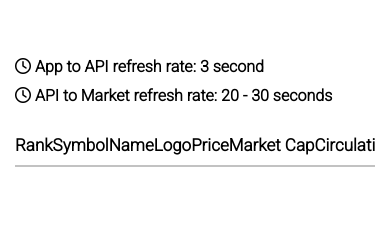
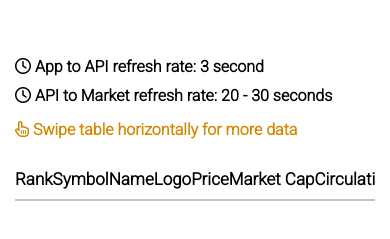
Before and after one commit to dejan1992/CoinInvest, a plain HTML site: page index.html in a window 390 px wide. Shown: the part 193-432 px from the top of the page. Drawn offline with Linux system fonts and the light colour scheme; no server answers.

Commit message:
swipe message added

```diff
--- a/index.html
+++ b/index.html
@@ -58,6 +58,7 @@
 
   <script src="app.js"></script>
   <script src="dark-light-mode.js"></script>
+  <script src="swipe-table-message.js"></script>
 </body>
 
 </html>
--- a/style.css
+++ b/style.css
@@ -80,6 +80,7 @@ span{
   text-align: center;
   margin-bottom: 10px;
 }
+
 #sub-title{
   font-size: 20px;
   text-align: center;
@@ -93,6 +94,11 @@ span{
 
 #app-refresh{
   margin-bottom: 10px;
+}
+
+.swipe-message{
+  margin: 15px 0 10px 0;
+  color: var(--dark-orange);
 }
 
 .table{
--- /dev/null
+++ b/swipe-table-message.js
@@ -0,0 +1,9 @@
+const info = document.getElementById("info");
+let windowWidth = window.innerWidth;
+
+if (windowWidth <= 1000) {
+  const swipeMessage = document.createElement("p");
+  swipeMessage.innerHTML = '<i class="far fa-hand-pointer"></i> Swipe table horizontally for more data';
+  swipeMessage.className = "swipe-message";
+  info.append(swipeMessage);
+}
```
